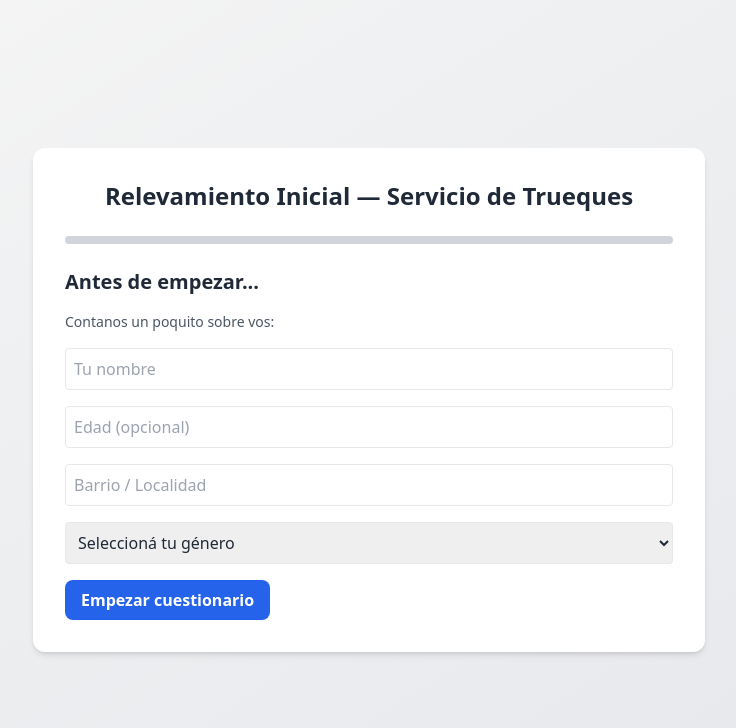
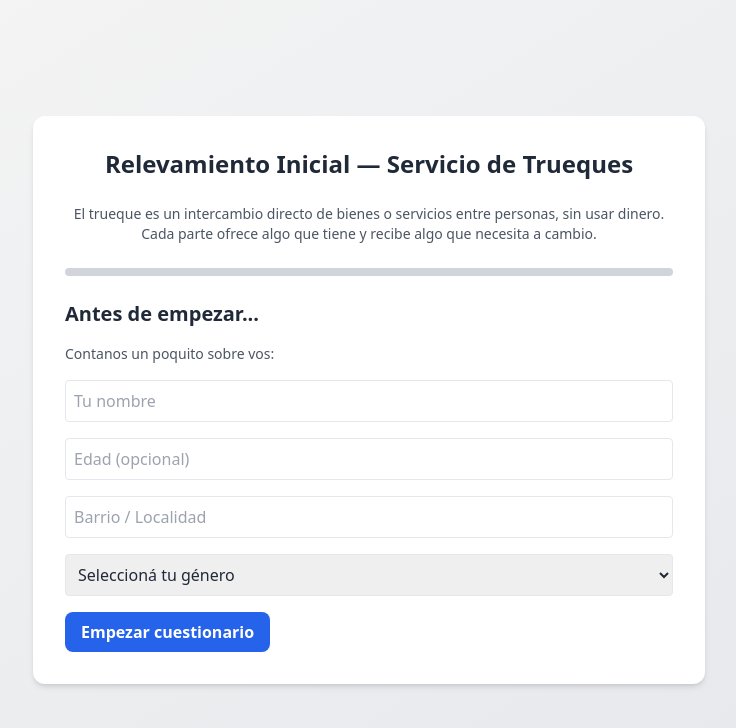
Before and after one commit to IsmaelHernandezUY/truequerelev, a React (Vite) app in the folder tek-trueque/: page / in a window 1280 px wide. Shown: the top 728 px of the page, without its empty margins (271-1007 px from the left). Built offline with nearby package versions, Linux system fonts and the light colour scheme; the HTML template or start-up script is replaced by a standard one.

Commit message:
Update App.jsx

```diff
--- a/tek-trueque/src/App.jsx
+++ b/tek-trueque/src/App.jsx
@@ -146,8 +146,12 @@ export default function App() {
         animate={{ opacity: 1, y: 0 }}
         className="max-w-2xl w-full bg-white rounded-xl shadow-md p-8 space-y-6"
       >
-        <h1 className="text-2xl font-bold">Relevamiento Inicial — Servicio de Trueques</h1>
-        <Progress value={progress} className="h-2 bg-gray-300" />
+       <h1 className="text-2xl font-bold">Relevamiento Inicial — Servicio de Trueques</h1>
+<p className="text-sm text-gray-600">
+  El trueque es un intercambio directo de bienes o servicios entre personas, sin usar dinero. Cada parte ofrece algo que tiene y recibe algo que necesita a cambio.
+</p>
+<Progress value={progress} className="h-2 bg-gray-300" />
+
 
         {!infoComplete ? (
           <div className="space-y-4 text-left">
```
